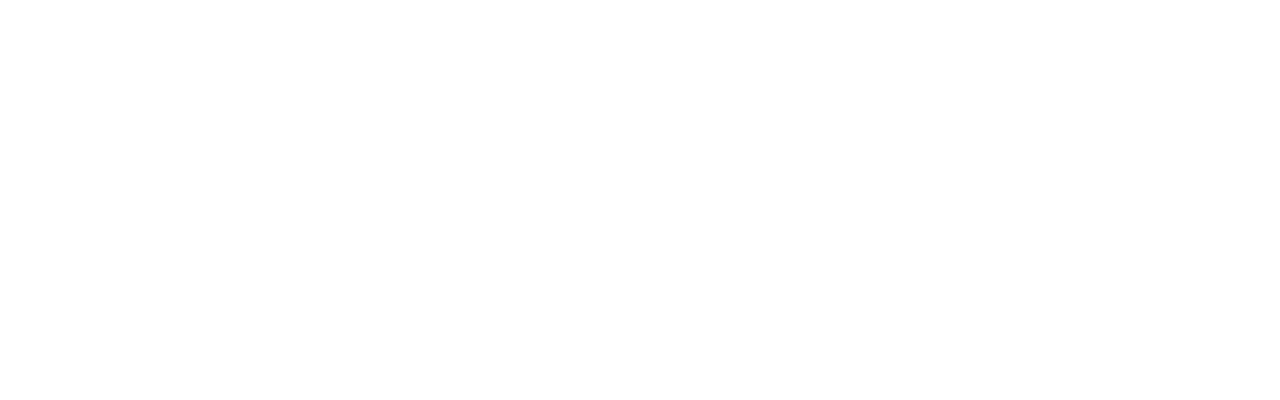
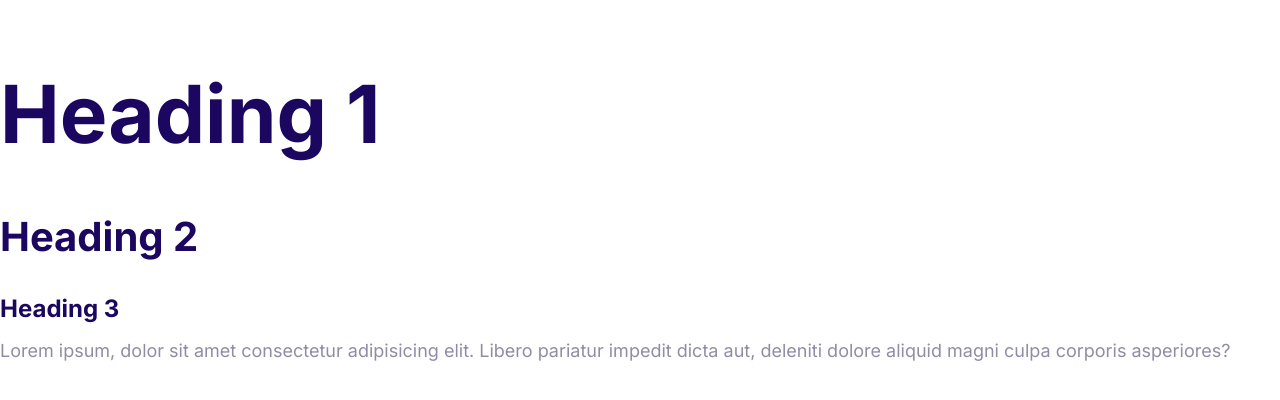
Before and after one commit to alfredoparreiras/Moshify, a plain HTML site: page index.html in a window 1280 px wide. Drawn offline with Linux system fonts and the light colour scheme.

Commit message:
Define the styles for the fonds.

```diff
--- a/css/styles.css
+++ b/css/styles.css
@@ -2,6 +2,58 @@
     --color-primary: #2584ff;
     --color-secondary: #00d9ff;
     --color-accent: #ff3400;
-    --color-headings: #1b0760;
+    --cfonolor-headings: #1b0760;
     --color-body: #918ca4;
 }
+
+/* Basic Elements */
+
+html{
+    /* 62.5% of 16px = 10px */
+    font-size: 62.5%;
+}
+
+body{
+    font-family: Inter, Arial, Helvetica, sans-serif;
+    color: var(--color-body);
+    font-size: 2.4rem;
+    line-height: 1.5;
+}
+
+h1, h2, h3 {
+    color: var(--cfonolor-headings);
+    margin-bottom: 1rem;
+}
+
+h1 {
+    font-size: 7rem;
+}
+
+h2 {
+    font-size: 4rem;
+}
+
+h3{
+    font-size: 3rem;
+
+}
+
+p{
+    margin-top: 0;
+}
+
+/* Media Query for laptops */
+@media screen and (min-width: 1024px){
+    body{
+        font-size: 1.8rem;
+    }
+    h1{
+        font-size: 8rem;
+    }
+    h2{
+        font-size: 4rem;
+    }
+    h3{
+        font-size: 2.4rem;
+    }
+}
--- a/index.html
+++ b/index.html
@@ -4,11 +4,17 @@
     <meta charset="UTF-8">
     <meta http-equiv="X-UA-Compatible" content="IE=edge">
     <meta name="viewport" content="width=device-width, initial-scale=1.0">
+    <link rel="preconnect" href="https://fonts.googleapis.com">
+    <link rel="preconnect" href="https://fonts.gstatic.com" crossorigin>
+    <link href="https://fonts.googleapis.com/css2?family=Inter:wght@400;700&display=swap" rel="stylesheet">
     <link rel="stylesheet" href="css/Normalize.css">
     <link rel="stylesheet" href="css/styles.css">
     <title>Document</title>
 </head>
 <body>
-
+    <h1>Heading 1</h1>
+    <h2>Heading 2</h2>
+    <h3>Heading 3</h3>
+    <p>Lorem ipsum, dolor sit amet consectetur adipisicing elit. Libero pariatur impedit dicta aut, deleniti dolore aliquid magni culpa corporis asperiores?</p>
 </body>
 </html>
```
